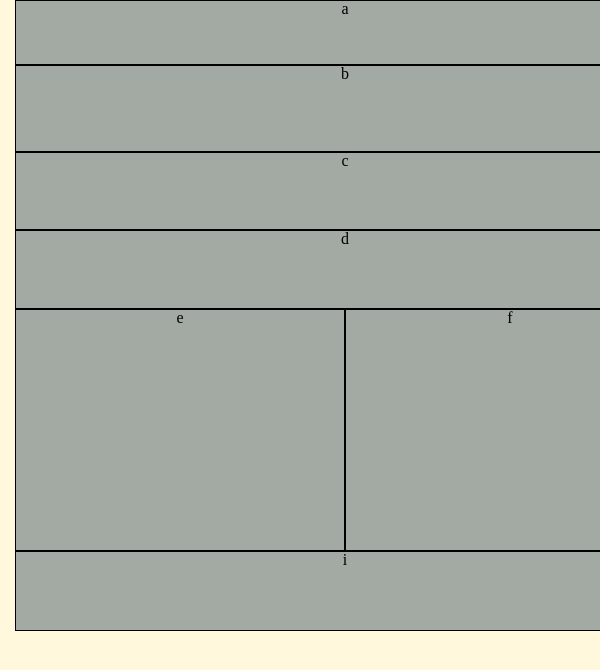
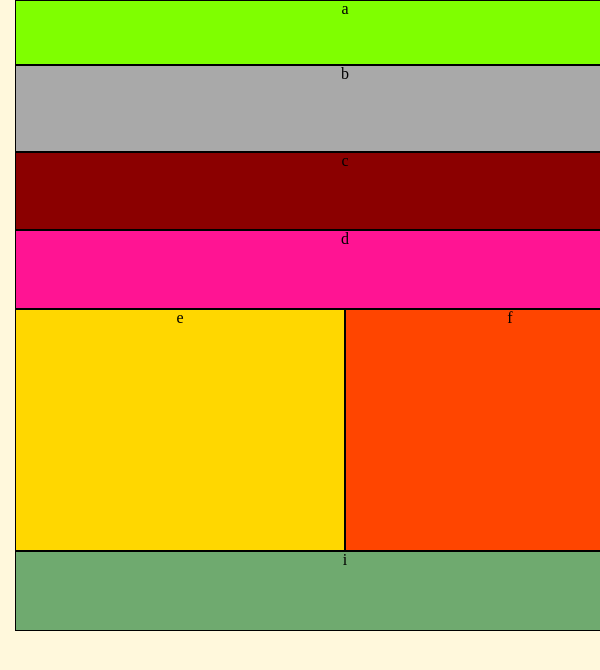
Before and after one commit to abu-al3ees/lab-01, a plain HTML site: page index.html in a window 600 px wide. Shown: the top 670 px of the page. Drawn offline with Linux system fonts and the light colour scheme.

Commit message:
add colors

```diff
--- a/css/layout.css
+++ b/css/layout.css
@@ -1,7 +1,7 @@
 
 .grid2{
     display: grid;
-    grid-template-columns: 20% auto;
+    grid-template-columns: 20% 80%;
 }
 .grid3{
     display: grid;
--- a/css/modules.css
+++ b/css/modules.css
@@ -14,7 +14,7 @@
 
     }
 .container{
-    background-color: rgb(161, 161, 156);
+    background-color: rgb(95, 156, 55);
     width: 500px;
     height: 604px;
     margin: auto;
@@ -45,13 +45,13 @@
 
 }
 .a{
-    background-color: rgb(163, 170, 163);
+    background-color: rgb(37, 51, 37);
     /* width: 500px;
     height: 125px; */
     border: 1px solid black;
 }
 .b{
-    background-color: rgb(163, 170, 163);
+    background-color: rgb(75, 165, 180);
     /* width: 500px;
     height: 125px; */
     border: 1px solid black;
@@ -60,14 +60,14 @@
 }
 
 .c{
-    background-color: rgb(163, 170, 163);
+    background-color: rgb(11, 29, 11);
     /* width: 500px;
     height: 125px; */
     border: 1px solid black;
     text-align: center;
 }
 .d{
-    background-color: rgb(163, 170, 163);
+    background-color: rgb(35, 46, 9);
     /* width:  500px;
     height: 125px; */
     border: 1px solid black;
@@ -75,7 +75,7 @@
 }
 
 .e{
-    background-color: rgb(163, 170, 163);
+    background-color: rgb(42, 49, 148);
     /* width: 250px;
     height: 260px; */
     border: 1px solid black;
@@ -89,21 +89,21 @@ border: 1px solid black;
 text-align: center;
 }
 .g{
-    background-color: rgb(163, 170, 163);
+    background-color: rgb(211, 155, 52);
     /* width: 250px;
     height: 260px; */
     border: 1px solid black;
     text-align: center;
 }
 .h{
-    background-color: rgb(163, 170, 163);
+    background-color: rgb(173, 85, 110);
     /* width: 250px;
     height: 260px; */
     border: 1px solid black;
     text-align: center;
 }
 .i{
-    background-color: rgb(163, 170, 163);
+    background-color: rgb(8, 19, 8);
 
     height: 80px;
     border: 1px solid black;
@@ -167,13 +167,13 @@ div p{
 
 }
 .a{
-    background-color: rgb(163, 170, 163);
+    background-color:chartreuse;
     /* width: 500px;
     height: 125px; */
     border: 1px solid black;
 }
 .b{
-    background-color: rgb(163, 170, 163);
+    background-color:darkgray;
     /* width: 500px;
     height: 125px; */
     border: 1px solid black;
@@ -182,14 +182,14 @@ div p{
 }
 
 .c{
-    background-color: rgb(163, 170, 163);
+    background-color:darkred;
     /* width: 500px;
     height: 125px; */
     border: 1px solid black;
     text-align: center;
 }
 .d{
-    background-color: rgb(163, 170, 163);
+    background-color:deeppink;
     /* width:  500px;
     height: 125px; */
     border: 1px solid black;
@@ -197,35 +197,35 @@ div p{
 }
 
 .e{
-    background-color: rgb(163, 170, 163);
+    background-color:gold;
     /* width: 250px;
     height: 260px; */
     border: 1px solid black;
     text-align: center;
 }
 .f{
-    background-color: rgb(163, 170, 163);
+    background-color:orangered;
     /* width: 250px;
 height: 260px; */
 border: 1px solid black;
 text-align: center;
 }
 .g{
-    background-color: rgb(163, 170, 163);
+    background-color:plum;
     /* width: 250px;
     height: 260px; */
     border: 1px solid black;
     text-align: center;
 }
 .h{
-    background-color: rgb(163, 170, 163);
+    background-color:darkgreen;
     /* width: 250px;
     height: 260px; */
     border: 1px solid black;
     text-align: center;
 }
 .i{
-    background-color: rgb(163, 170, 163);
+    background-color: rgb(111, 170, 111);
 
     height: 80px;
     border: 1px solid black;
```
